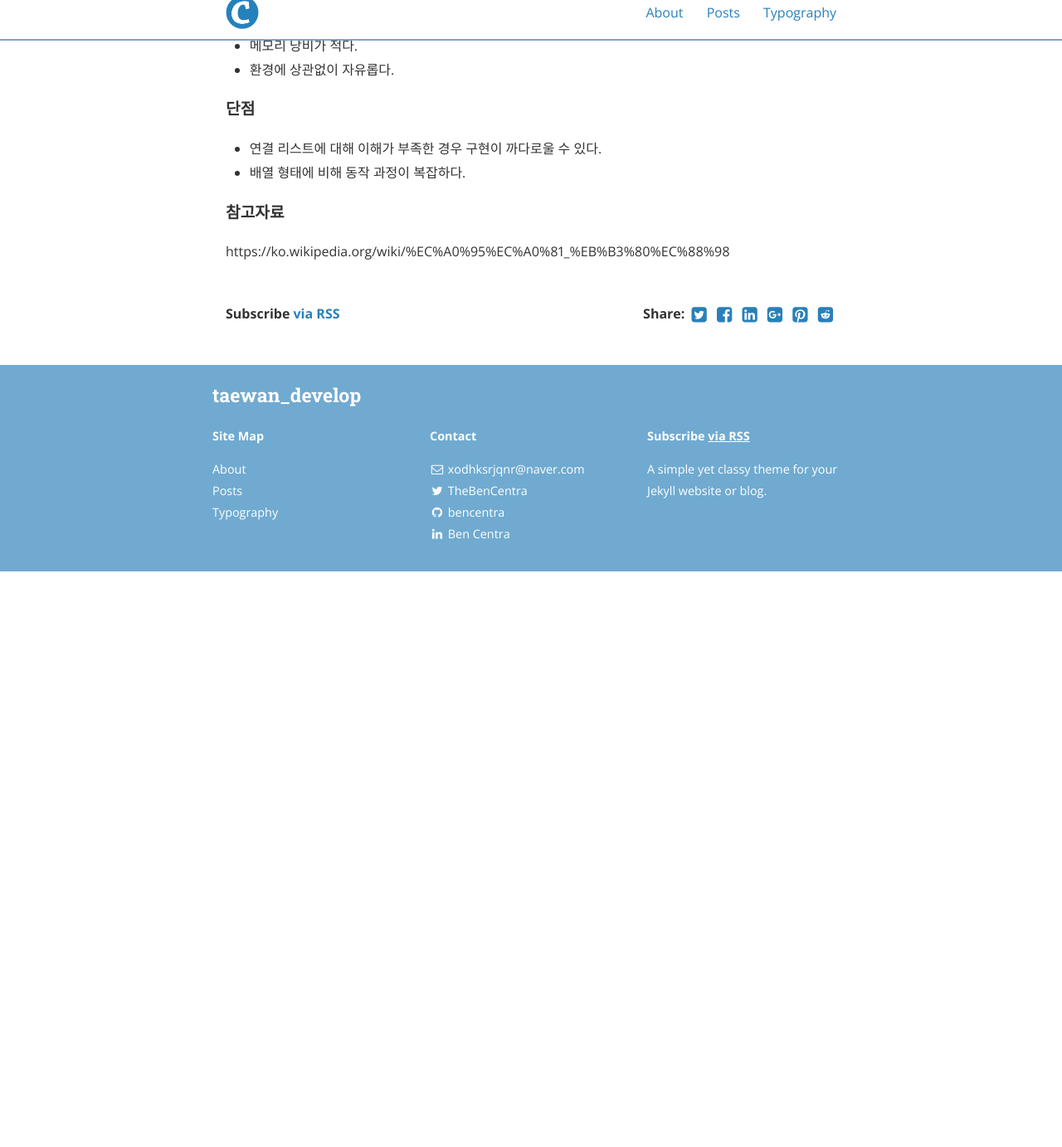
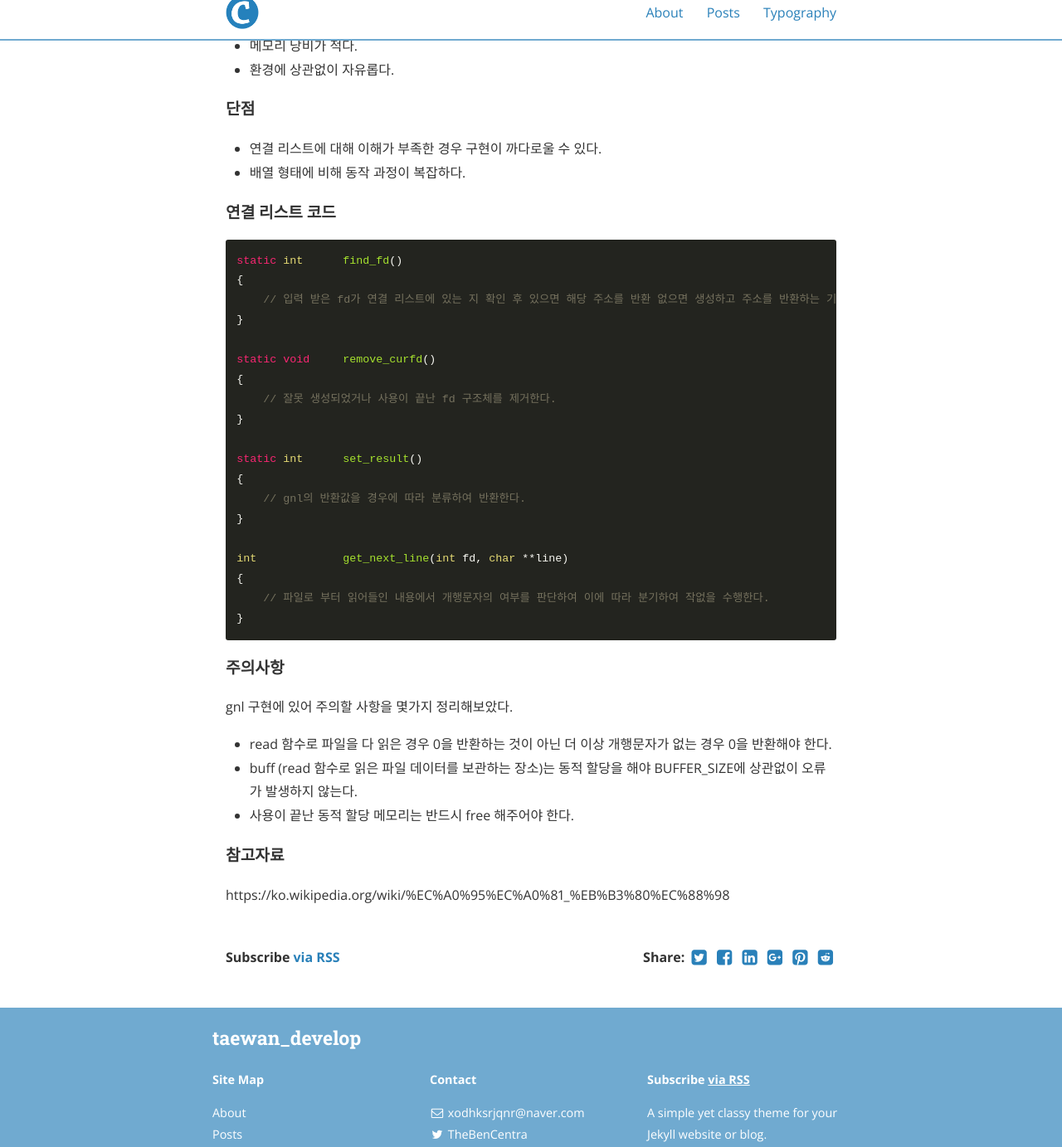
Before and after one commit to xodhksrjqnr/xodhksrjqnr.github.io, a Jekyll site: the page built from _posts/2021-01-11-Get Next Line.md, in a window 1280 px wide and 1400 px high, scrolled down 4244 px, cut to the strip 17-1400 px from the top of the window. Shown: the whole strip at 83% size. Built offline with Jekyll 4.4.1, drawn with Linux system fonts in a browser that asks for light colours; nearby versions of some CDN libraries; before the commit the page ends 4950 px from its top, so only the background shows below that.

Commit message:
Update 2021-01-11-Get Next Line.md

`````diff
--- a/_posts/2021-01-11-Get Next Line.md
+++ b/_posts/2021-01-11-Get Next Line.md
@@ -101,5 +101,35 @@ int     get_next_line(파일 디스크립터, 반환할 문장)
 - 연결 리스트에 대해 이해가 부족한 경우 구현이 까다로울 수 있다.
 - 배열 형태에 비해 동작 과정이 복잡하다.
 
+#### 연결 리스트 코드
+```c
+static int      find_fd()
+{
+    // 입력 받은 fd가 연결 리스트에 있는 지 확인 후 있으면 해당 주소를 반환 없으면 생성하고 주소를 반환하는 기능을 수행
+}
+
+static void     remove_curfd()
+{
+    // 잘못 생성되었거나 사용이 끝난 fd 구조체를 제거한다.
+}
+
+static int      set_result()
+{
+    // gnl의 반환값을 경우에 따라 분류하여 반환한다.
+}
+
+int             get_next_line(int fd, char **line)
+{
+    // 파일로 부터 읽어들인 내용에서 개행문자의 여부를 판단하여 이에 따라 분기하여 작없을 수행한다.
+}
+````
+
+#### 주의사항
+gnl 구현에 있어 주의할 사항을 몇가지 정리해보았다.<br/>
+
+- read 함수로 파일을 다 읽은 경우 0을 반환하는 것이 아닌 더 이상 개행문자가 없는 경우 0을 반환해야 한다.
+- buff (read 함수로 읽은 파일 데이터를 보관하는 장소)는 동적 할당을 해야 BUFFER_SIZE에 상관없이 오류가 발생하지 않는다.
+- 사용이 끝난 동적 할당 메모리는 반드시 free 해주어야 한다.
+
 #### 참고자료
 https://ko.wikipedia.org/wiki/%EC%A0%95%EC%A0%81_%EB%B3%80%EC%88%98<br/>
`````
